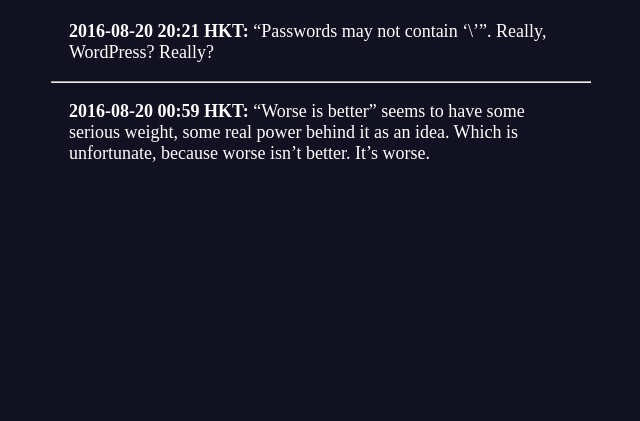
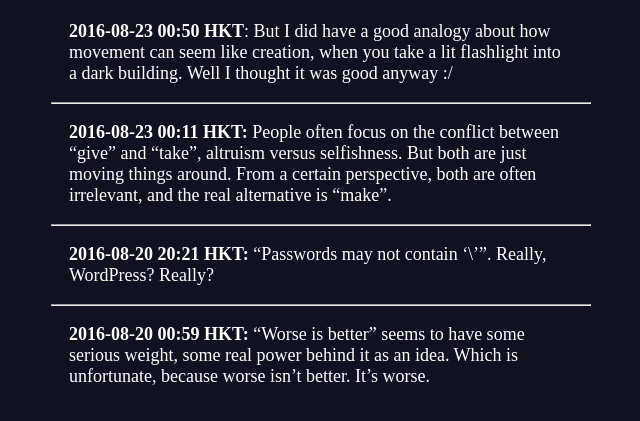
Before and after one commit to bmillwood/bmillwood.github.io, a plain HTML site: page page/little thoughts.html in a window 1280 px wide. Shown: the part 69-490 px from the top of the page, without its empty margins (319-959 px from the left). Drawn offline with Linux system fonts and the light colour scheme.

Commit message:
more thoughts

```diff
--- a/page/little thoughts.html
+++ b/page/little thoughts.html
@@ -1,4 +1,8 @@
 <!DOCTYPE html>
-<html><head><meta charset="UTF-8"><link rel="stylesheet" type="text/css" href="../css/default.css"><title>little thoughts bmillwood.github.io</title></head><body><div id="content"><h1>little thoughts</h1><p><strong>2016-08-20 20:21 HKT:</strong> “Passwords may not contain ‘\’”. Really, WordPress? Really?</p>
+<html><head><meta charset="UTF-8"><link rel="stylesheet" type="text/css" href="../css/default.css"><title>little thoughts bmillwood.github.io</title></head><body><div id="content"><h1>little thoughts</h1><p><strong>2016-08-23 00:50 HKT</strong>: But I did have a good analogy about how movement can seem like creation, when you take a lit flashlight into a dark building. Well I thought it was good anyway :/</p>
+<hr />
+<p><strong>2016-08-23 00:11 HKT:</strong> People often focus on the conflict between “give” and “take”, altruism versus selfishness. But both are just moving things around. From a certain perspective, both are often irrelevant, and the real alternative is “make”.</p>
+<hr />
+<p><strong>2016-08-20 20:21 HKT:</strong> “Passwords may not contain ‘\’”. Really, WordPress? Really?</p>
 <hr />
 <p><strong>2016-08-20 00:59 HKT:</strong> “Worse is better” seems to have some serious weight, some real power behind it as an idea. Which is unfortunate, because worse isn’t better. It’s worse.</p></div></body></html>
```
Also changed, not shown: 1 other file.
